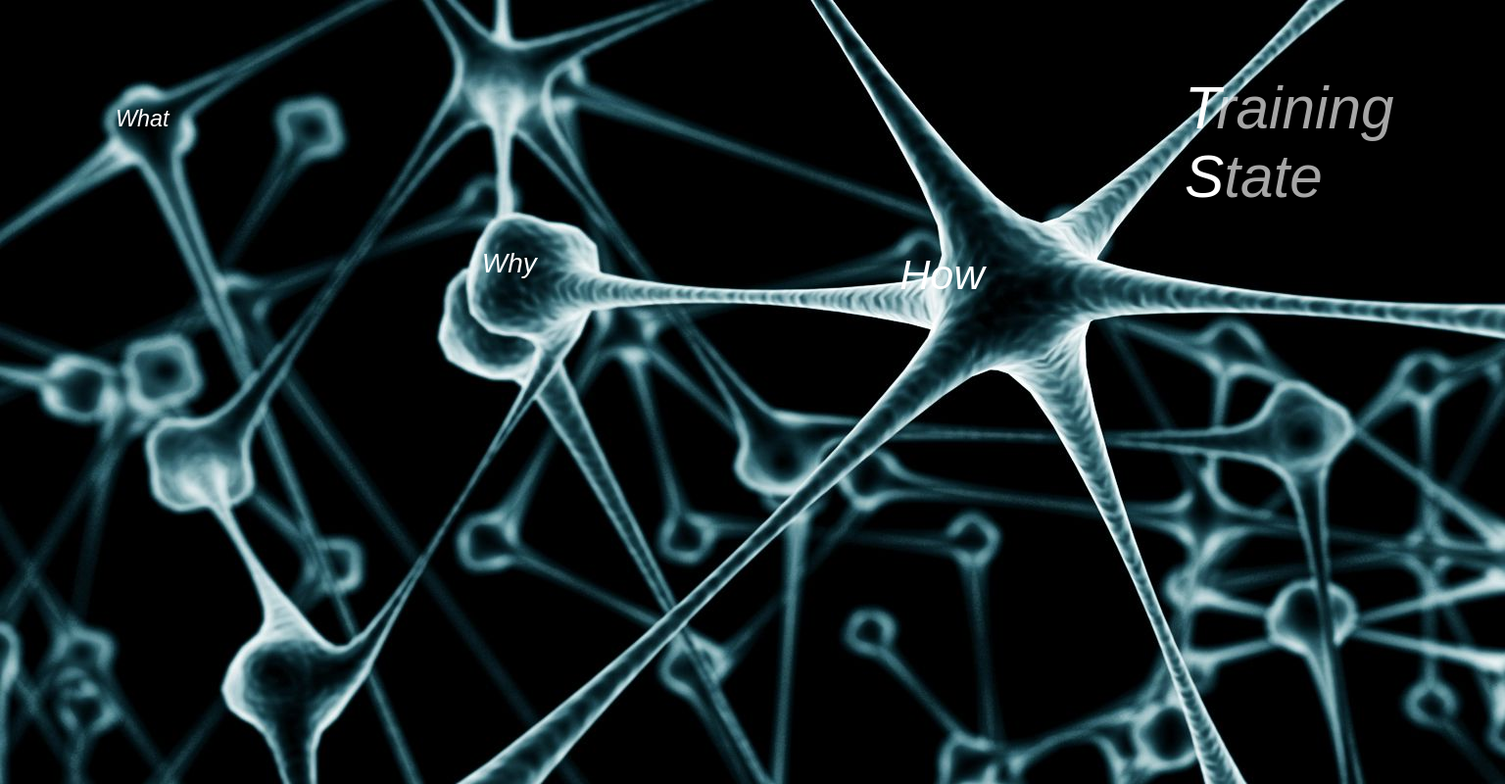
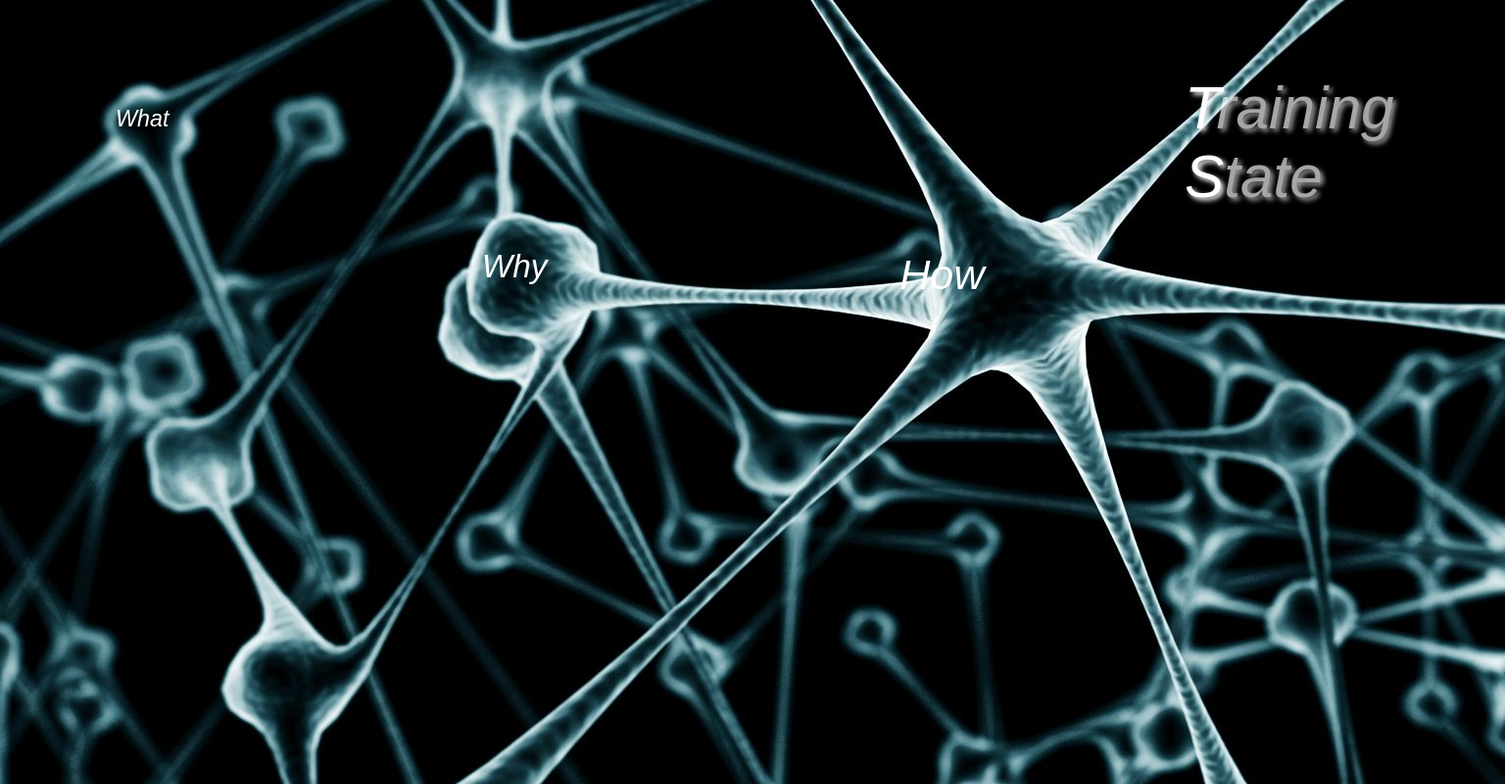
Before and after one commit to zack348/homepage_resp, a plain HTML site: page index.html in a window 1536 px wide. Shown: the whole page at 98% size. Drawn offline with Linux system fonts and the light colour scheme; a web font is replaced by a local one.

Commit message:
font changes

```diff
--- a/css/style.css
+++ b/css/style.css
@@ -15,8 +15,7 @@ div#splash {
 
 
 #training_state{
-	display: block;
-	padding-left: 65%;
+	text-shadow: 3px 3px 5px #FAFAFC;
 	padding-right: 7%;
 	padding-top: 0%;
 	font-size: 2.75em;
@@ -75,6 +74,7 @@ img{
 @media screen and (min-width: 1500px) and (max-width: 1680px){
 
 	#why{
+    font-size: 1.85em;
     margin: 0;
 
 
```
